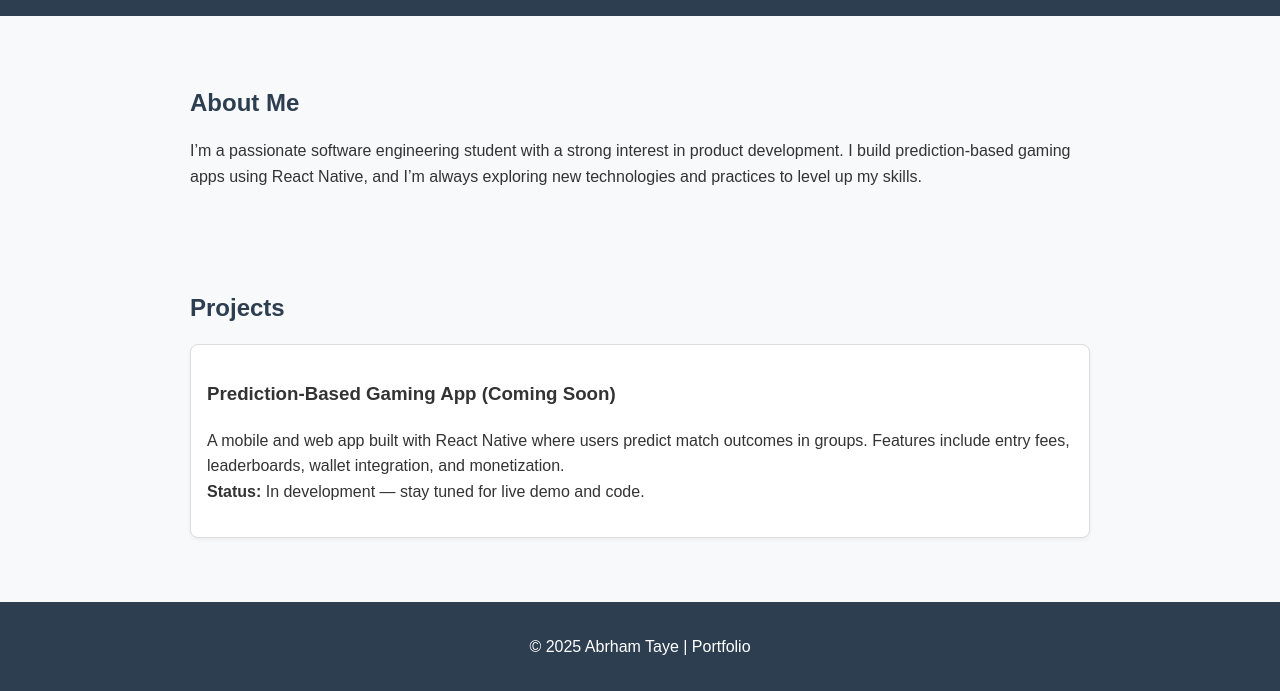
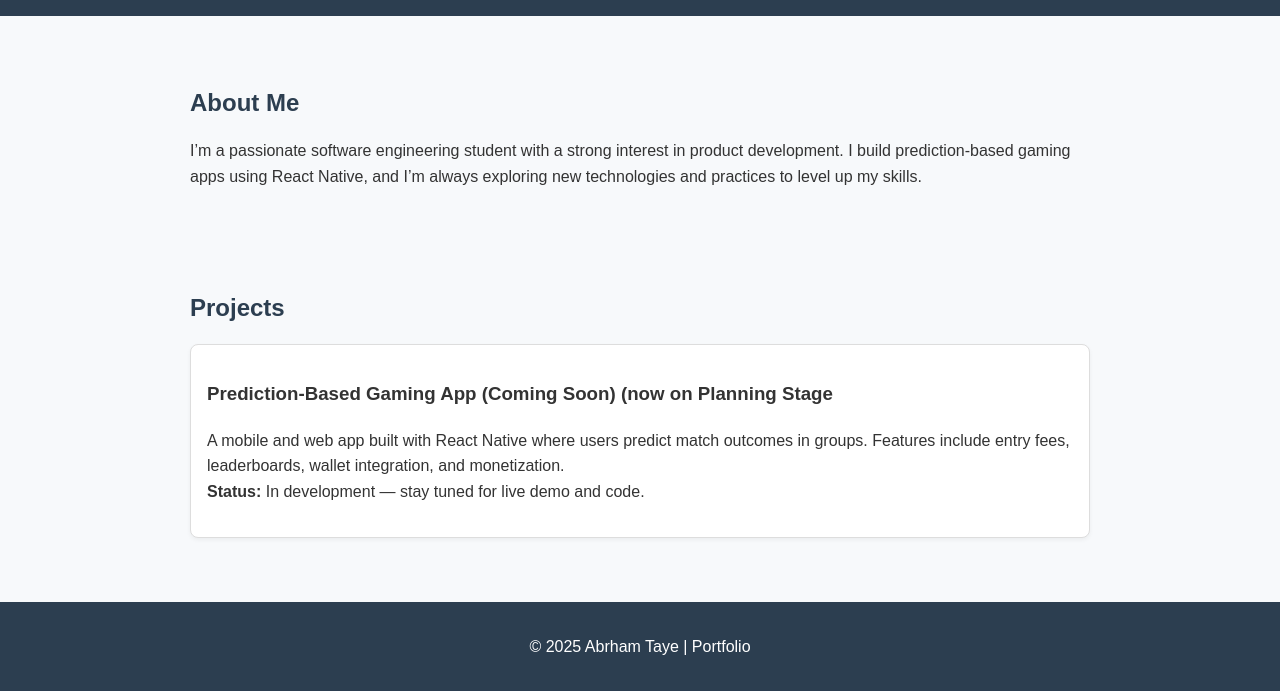
Before and after one commit to Abrhamtaye7/portfolio, a plain HTML site: page index.html in a window 1280 px wide. Shown: the part 151-842 px from the top of the page. Drawn offline with Linux system fonts and the light colour scheme.

Commit message:
Update index.html

```diff
--- a/index.html
+++ b/index.html
@@ -72,7 +72,7 @@
   <section>
     <h2>Projects</h2>
     <div class="project">
-      <h3>Prediction-Based Gaming App (Coming Soon)</h3>
+      <h3>Prediction-Based Gaming App (Coming Soon) (now on Planning Stage</h3>
       <p>
         A mobile and web app built with React Native where users predict match outcomes in groups.
         Features include entry fees, leaderboards, wallet integration, and monetization.
```
